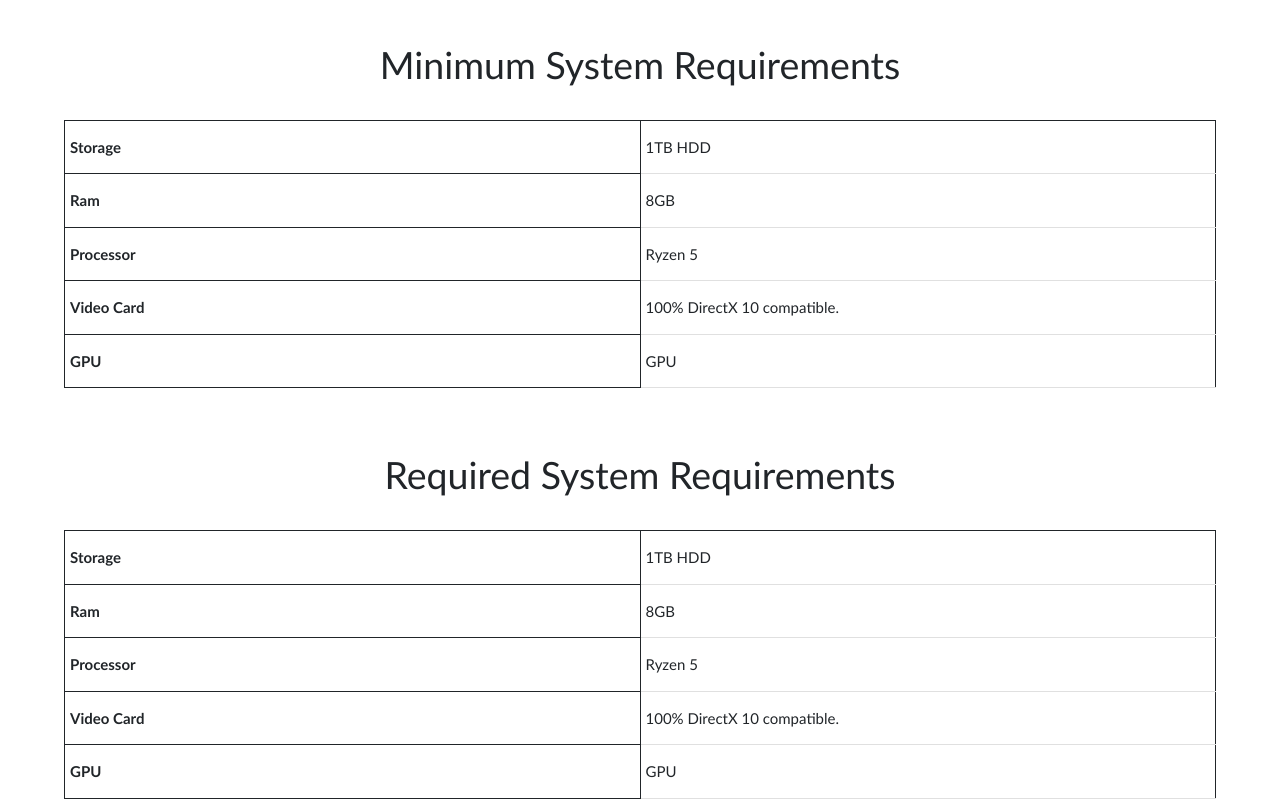
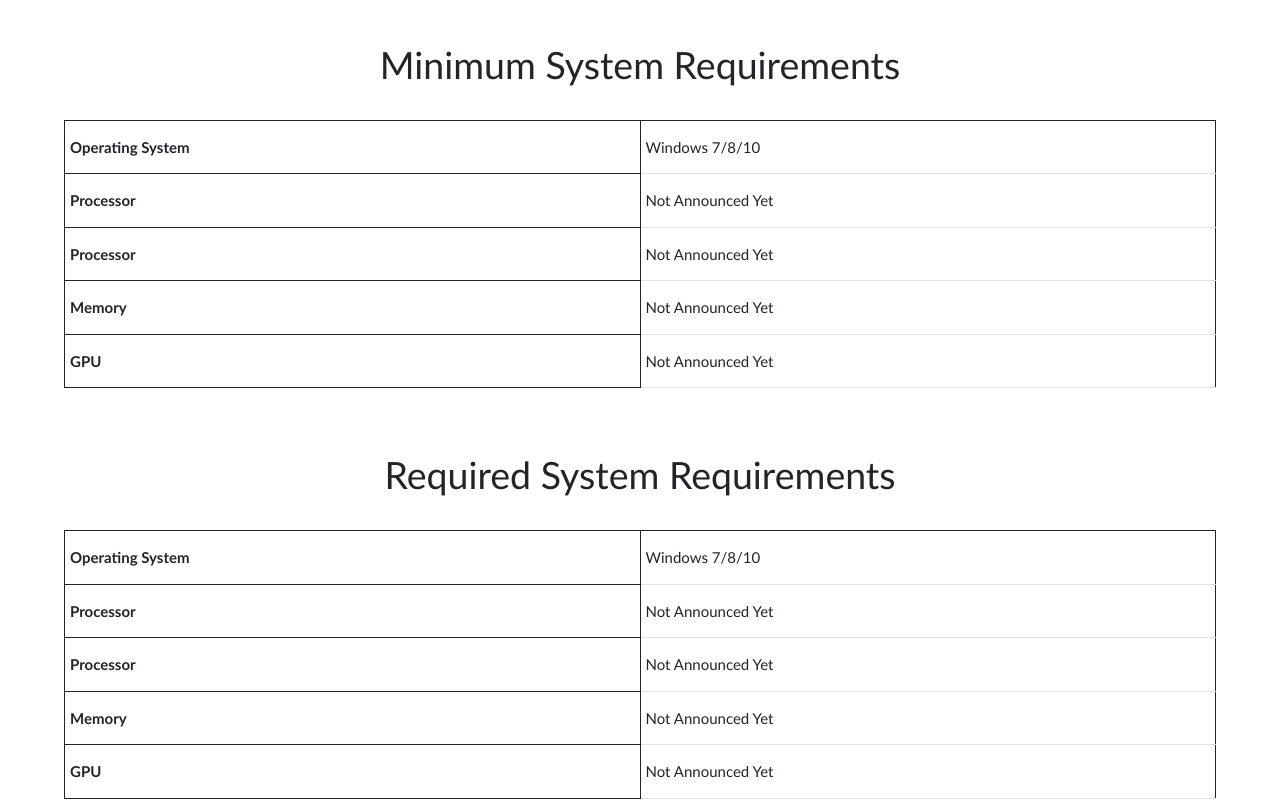
Before and after one commit to A-R-ZIHAN/CR_Website, a React (Create React App) app: page / in a window 1280 px wide. Shown: the part 720-1521 px from the top of the page. Built offline with nearby package versions, Linux system fonts and the light colour scheme.

Commit message:
Maybe Finalized

```diff
--- a/src/comps/Home/Home.jsx
+++ b/src/comps/Home/Home.jsx
@@ -18,9 +18,38 @@
     </div>
 
     <h1 style={{width:"100%",textAlign:"center"}}>Minimum System Requirements</h1>
-    <SysReq first="Storage" firstName="1TB HDD" second="Ram" secondName="8GB" third="Processor" thirdName="Ryzen 5" fourth="Video Card" fourthName="100% DirectX 10 compatible." fifth="GPU" fifthName="GT 1030"/>
+    <SysReq
+    first="Operating System"
+    firstName="Windows 7/8/10"
+
+    second="Processor"
+    secondName="Not Announced Yet"
+
+    third="Processor"
+    thirdName="Not Announced Yet"
+
+    fourth="Memory"
+    fourthName="Not Announced Yet"
+
+    fifth="GPU"
+    fifthName="Not Announced Yet"/>
+
     <h1 style={{width:"100%",textAlign:"center"}}>Required System Requirements</h1>
-    <SysReq first="Storage" firstName="1TB HDD" second="Ram" secondName="8GB" third="Processor" thirdName="Ryzen 5" fourth="Video Card" fourthName="100% DirectX 10 compatible." fifth="GPU" fifthName="GT 1030"/>
+    <SysReq
+    first="Operating System"
+    firstName="Windows 7/8/10"
+
+    second="Processor"
+    secondName="Not Announced Yet"
+
+    third="Processor"
+    thirdName="Not Announced Yet"
+
+    fourth="Memory"
+    fourthName="Not Announced Yet"
+
+    fifth="GPU"
+    fifthName="Not Announced Yet"/>
   </>
 
 )
--- a/src/comps/Home/SysReq.jsx
+++ b/src/comps/Home/SysReq.jsx
@@ -28,7 +28,7 @@
 
         <tr>
         <th style={{border:"1px solid"}}>{props.fifth}</th>
-        <td>{props.fifth}</td>
+        <td>{props.fifthName}</td>
         </tr>
 
       </table>
```
Also changed, not shown: 1 other file (tests, documents, lock files or other folders).
